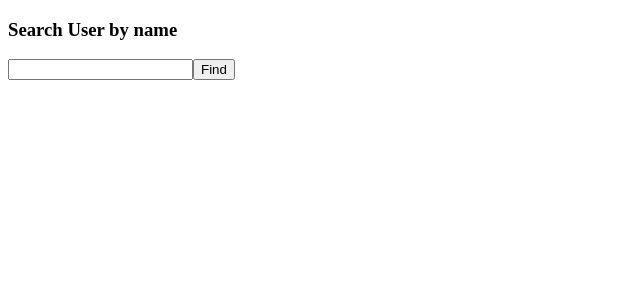
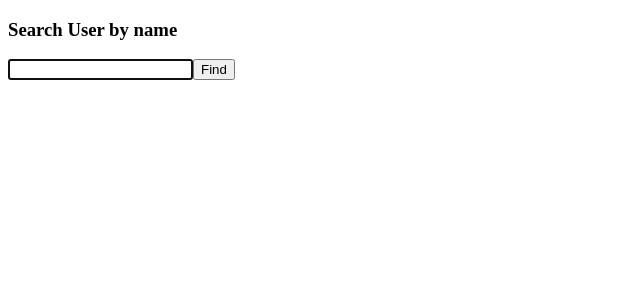
Before and after one commit to SolodovPetr/Study_React_TypeScript, a React (Create React App) app: page / in a window 1280 px wide. Shown: the top 300 px of the page, without its empty margins (0-640 px from the left). Built offline with nearby package versions, Linux system fonts and the light colour scheme.

Commit message:
useRef example

```diff
--- a/src/index.tsx
+++ b/src/index.tsx
@@ -4,7 +4,8 @@
 // import GuestList from './state/GuestList';
 // import UserSearch from './state/UserSearch';
 // import EventComponent from './events/EventComponent';
-import UserSearch from './classes/UserSearch';
+// import UserSearch from './classes/UserSearch';
+import UserSearch from './refs/UserSearch';
 
 const users = [
   { name: 'John', age: 21 },
@@ -15,10 +16,10 @@
 const App = () => {
   return (
     <div>
-      {/* <UserSearch />
-      <GuestList />
-      <EventComponent /> */}
-      <UserSearch users={users} />
+      <UserSearch />
+      {/*<GuestList />
+      <EventComponent />
+      <UserSearch users={users} /> */}
     </div>
   );
 };
--- /dev/null
+++ b/src/refs/UserSearch.tsx
@@ -0,0 +1,38 @@
+import { useState, useRef, useEffect } from 'react';
+
+const users = [
+  { name: 'John', age: 21 },
+  { name: 'Alex', age: 22 },
+  { name: 'Dave', age: 23 },
+];
+
+const UserSearch: React.FC = () => {
+  // Use REF example
+  const inputRef = useRef<HTMLInputElement | null>(null);
+
+  const [name, setName] = useState('');
+  const [user, setUser] = useState<{ name: string; age: number } | undefined>();
+
+  useEffect(() => {
+    if (!inputRef.current) {
+      return;
+    }
+    inputRef.current.focus();
+  }, []);
+
+  const searchHandler = () => {
+    const foundUser = users.find((user) => user.name === name);
+    setUser(foundUser);
+  };
+
+  return (
+    <div>
+      <h3>Search User by name</h3>
+      <div>{user && `${user.name} - Age:${user.age}`}</div>
+      <input ref={inputRef} value={name} onChange={(e) => setName(e.target.value)} />
+      <button onClick={searchHandler}>Find</button>
+    </div>
+  );
+};
+
+export default UserSearch;
```
